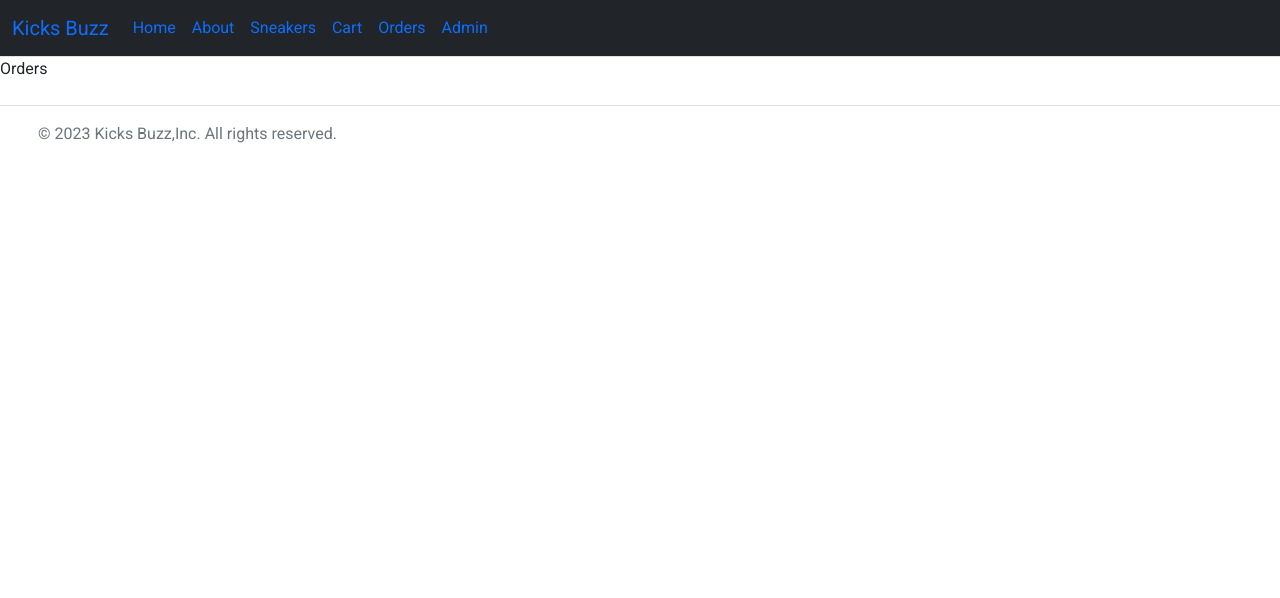
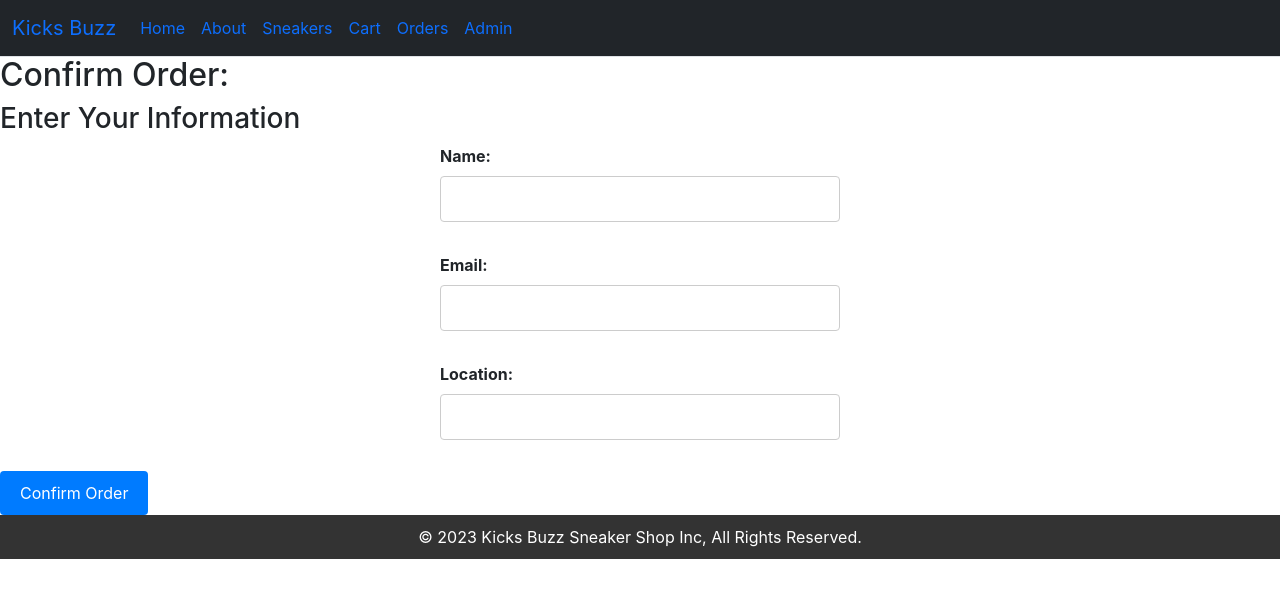
Before and after one commit to mark9559/Phase-2-Project, a React (Create React App) app in the folder sneaker-shop/: page /orders in a window 1280 px wide. Shown: the top 598 px of the page. Built offline with nearby package versions, Linux system fonts and the light colour scheme.

Commit message:
Additional Updates

```diff
--- a/sneaker-shop/public/index.html
+++ b/sneaker-shop/public/index.html
@@ -6,10 +6,10 @@
     <meta name="viewport" content="width=device-width, initial-scale=1" />
     <meta name="theme-color" content="#000000" />
     <link href="https://cdn.jsdelivr.net/npm/bootstrap@5.0.2/dist/css/bootstrap.min.css" rel="stylesheet" integrity="sha384-EVSTQN3/azprG1Anm3QDgpJLIm9Nao0Yz1ztcQTwFspd3yD65VohhpuuCOmLASjC" crossorigin="anonymous">
-    <link
+    <!-- <link
     rel="stylesheet"
     href="https://fonts.googleapis.com/css?family=Roboto:300,400,500,700&display=swap"
-  />
+  /> -->
     <meta
       name="description"
       content="Web site created using create-react-app"
--- a/sneaker-shop/src/App.js
+++ b/sneaker-shop/src/App.js
@@ -1,5 +1,4 @@
 import React, { useState } from 'react';
-
 import { BrowserRouter, Route, Routes } from 'react-router-dom';
 import Home from './components/Home';
 import SneakerList from './components/SneakerList';
--- a/sneaker-shop/src/components/Footer.js
+++ b/sneaker-shop/src/components/Footer.js
@@ -3,39 +3,8 @@ import React from 'react';
 
 const Footer = () => {
     return (
-      <footer className="d-flex flex-wrap justify-content-between align-items-center py-3 my-4 border-top">
-        <div className="col-md-4 d-flex align-items-center">
-          <a href="/" className="mb-3 me-2 mb-md-0 text-muted text-decoration-none lh-1">
-            <svg className="bi" width="30" height="24">
-              <use xlinkHref="#bootstrap" />
-            </svg>
-          </a>
-          <span className="mb-3 mb-md-0 text-muted">© 2023 Kicks Buzz,Inc. All rights reserved.</span>
-        </div>
-
-        {/* <ul className="nav col-md-4 justify-content-end list-unstyled d-flex">
-          <li className="ms-3">
-            <a className="text-muted" href="#">
-              <svg className="bi" width="24" height="24">
-                <use xlinkHref="#twitter" />
-              </svg>
-            </a>
-          </li>
-          <li className="ms-3">
-            <a className="text-muted" href="#">
-              <svg className="bi" width="24" height="24">
-                <use xlinkHref="#instagram" />
-              </svg>
-            </a>
-          </li>
-          <li className="ms-3">
-            <a className="text-muted" href="#">
-              <svg className="bi" width="24" height="24">
-                <use xlinkHref="#facebook" />
-              </svg>
-            </a>
-          </li>
-        </ul> */}
+      <footer>
+         &copy; 2023 Kicks Buzz Sneaker Shop Inc, All Rights Reserved.
       </footer>
     );
   };
--- a/sneaker-shop/src/components/Navbar.js
+++ b/sneaker-shop/src/components/Navbar.js
@@ -3,7 +3,7 @@ import { Link } from 'react-router-dom';
 
 const Navbar = () => {
   return (
-    <nav className="navbar navbar-expand-lg bg-dark border-bottom border-body " data-bs-theme="dark">
+    <nav className="navbar navbar-expand-lg bg-dark border-bottom border-body fixed-top " data-bs-theme="dark">
       <div className="container-fluid">
         <Link to="/" className="navbar-brand">Kicks Buzz</Link>
         <button className="navbar-toggler text-light" type="button" data-bs-toggle="collapse" data-bs-target="#navbarColor01" aria-controls="navbarColor01" aria-expanded="false" aria-label="Toggle navigation">
--- a/sneaker-shop/src/components/Orders.js
+++ b/sneaker-shop/src/components/Orders.js
@@ -1,7 +1,109 @@
-import React from 'react'
+import React, { useState } from 'react';
+import Swal from 'sweetalert2';
+import './styles.css';
 
-export default function Orders() {
+
+const Order = ({ cart, setCart }) => {
+  const [formData, setFormData] = useState({
+    name: '',
+    email: '',
+    location: '',
+  });
+
+  const handleChange = (e) => {
+    setFormData({
+      ...formData,
+      [e.target.name]: e.target.value,
+    });
+  };
+
+  const handleConfirmOrder = () => {
+    // Validate form fields (you can add more validation if needed)
+    if (!formData.name || !formData.email || !formData.location) {
+      Swal.fire({
+        icon: 'error',
+        title: 'Incomplete Information',
+        text: 'Please fill in all fields.',
+      });
+      return;
+    }
+
+    // Simulate a delay to mimic an API call
+    setTimeout(() => {
+      // Clear the cart after order confirmation
+      setCart([]);
+      // Display a SweetAlert success message
+      Swal.fire({
+        icon: 'success',
+        title: 'Order Confirmed!',
+        text: `Thank you, ${formData.name}, for your purchase.`,
+      });
+    }, 1000); // Adjust the delay as needed
+  };
+
   return (
-    <div>Orders</div>
-  )
-}
+    <div>
+      {/* <h2>Order Summary</h2>
+      <ul>
+        {cart.map((item) => (
+          <li key={item.id}>
+            <div>
+              <h4>{item.name}</h4>
+              <p>Price: ${item.price}</p>
+              <p>Quantity: {item.quantity}</p>
+            </div>
+          </li>
+        ))}
+      </ul>
+
+      <p>Total Price: ${calculateTotalPrice()}</p> */}
+
+      <h2>Confirm  Order:</h2>
+      <h3>Enter Your Information</h3>
+      <form>
+        <div className="mb-3">
+          <label htmlFor="name" className="form-label">
+            Name:
+          </label>
+          <input
+            type="text"
+            className="form-control"
+            id="name"
+            name="name"
+            value={formData.name}
+            onChange={handleChange}
+          />
+        </div>
+        <div className="mb-3">
+          <label htmlFor="email" className="form-label">
+            Email:
+          </label>
+          <input
+            type="email"
+            className="form-control"
+            id="email"
+            name="email"
+            value={formData.email}
+            onChange={handleChange}
+          />
+        </div>
+        <div className="mb-3">
+          <label htmlFor="location" className="form-label">
+            Location:
+          </label>
+          <input
+            type="text"
+            className="form-control"
+            id="location"
+            name="location"
+            value={formData.location}
+            onChange={handleChange}
+          />
+        </div>
+      </form>
+      <button type='button' onClick={handleConfirmOrder}>Confirm Order</button>
+    </div>
+  );
+};
+
+export default Order;
--- a/sneaker-shop/src/components/styles.css
+++ b/sneaker-shop/src/components/styles.css
@@ -1,6 +1,6 @@
 /* styles.css */
 body {
-  font-family: 'Roboto', sans-serif;
+  padding-top: 56px;
 }
 
 .custom-sneaker-card {
@@ -86,3 +86,10 @@ form {
   button:hover {
     background-color: #0056b3; /* Change the background color on hover */
   }
+
+  footer {
+    text-align: center;
+    padding: 10px 0;
+    background-color: #333;
+    color: #fff;
+}
```
